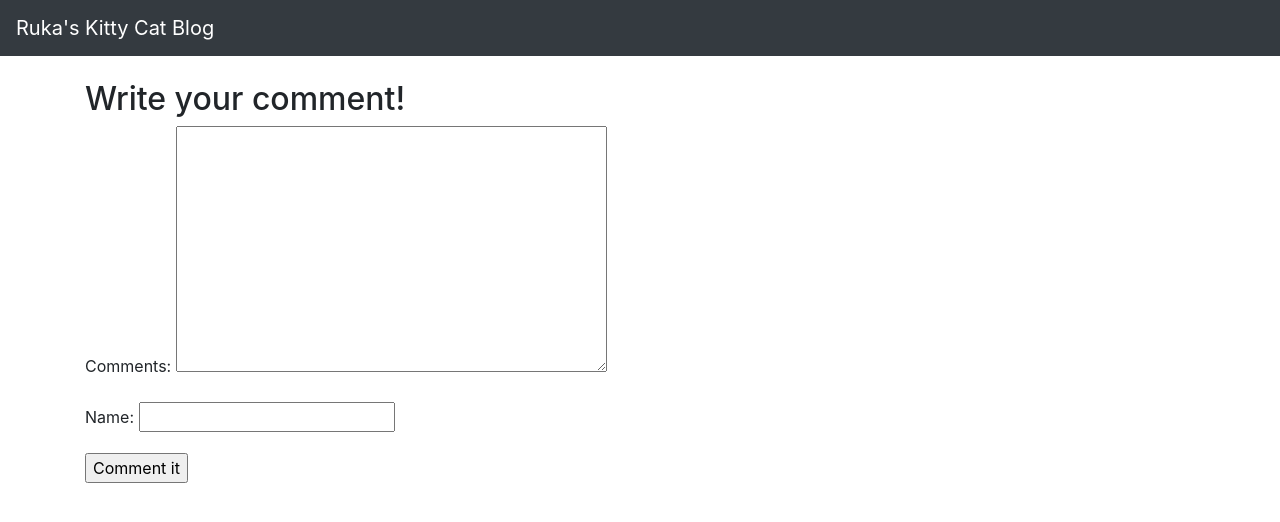
After one commit to RukaHeid/Blog, a Django app: page /blogapp/comment/1 in a window 1280 px wide. The commit adds this page. Shown: the top 522 px of the page. Run offline with Django 4.2, Linux system fonts and the light colour scheme; some libraries are stand-ins or nearby versions.

Commit message:
Post new comments

```diff
--- a/blogapp/models.py
+++ b/blogapp/models.py
@@ -54,3 +54,6 @@ class Comment(models.Model):
 
     def __str__(self):
          return f"{self.name}: {self.comments}"
+
+    def get_absolute_url(self):
+        return reverse_lazy("blogapp:comment", args=[self.id])
--- /dev/null
+++ b/blogapp/templates/blogapp/comment_form.html
@@ -0,0 +1,10 @@
+{% extends "blogapp/base.html" %}
+{% block main %}
+
+<h2> Write your comment!</h2>
+<form method="post">
+    {% csrf_token %}
+    {{ form.as_p }}
+    <input type="submit" value="Comment it">
+</form>
+{% endblock %}
--- a/blogapp/urls.py
+++ b/blogapp/urls.py
@@ -9,5 +9,6 @@ urlpatterns =[
     path("newpost/", views.NewPostForm.as_view(), name="new_post"),
     path("update/<int:pk>", views.UpdatePost.as_view(), name="update"),
     path("delete/<int:pk>", views.DeletePost.as_view(), name="delete"),
+    path("comment/<int:pk>", views.CommentForm.as_view(), name="comment")
 
 ]
--- a/blogapp/views.py
+++ b/blogapp/views.py
@@ -25,6 +25,12 @@ class NewPostForm(CreateView):
     fields = ["title", "body", "author", "tags"]
 
 
+class CommentForm(CreateView):
+    model = Comment
+    fields = ["comments", "name"]
+    context_object_name = "comment_list"
+
+
 class UpdatePost(UpdateView):
     model = Post
     fields = ["title", "body", "author", "tags"]
@@ -32,4 +38,4 @@ class UpdatePost(UpdateView):
 
 class DeletePost(DeleteView):
     model = Post
-    success_url = "blogapp:index.html"
+    success_url = "blogapp:post_detail.html"
```
Also changed, not shown: blogapp/templates/blogapp/detail.html (+24 -1 lines).
